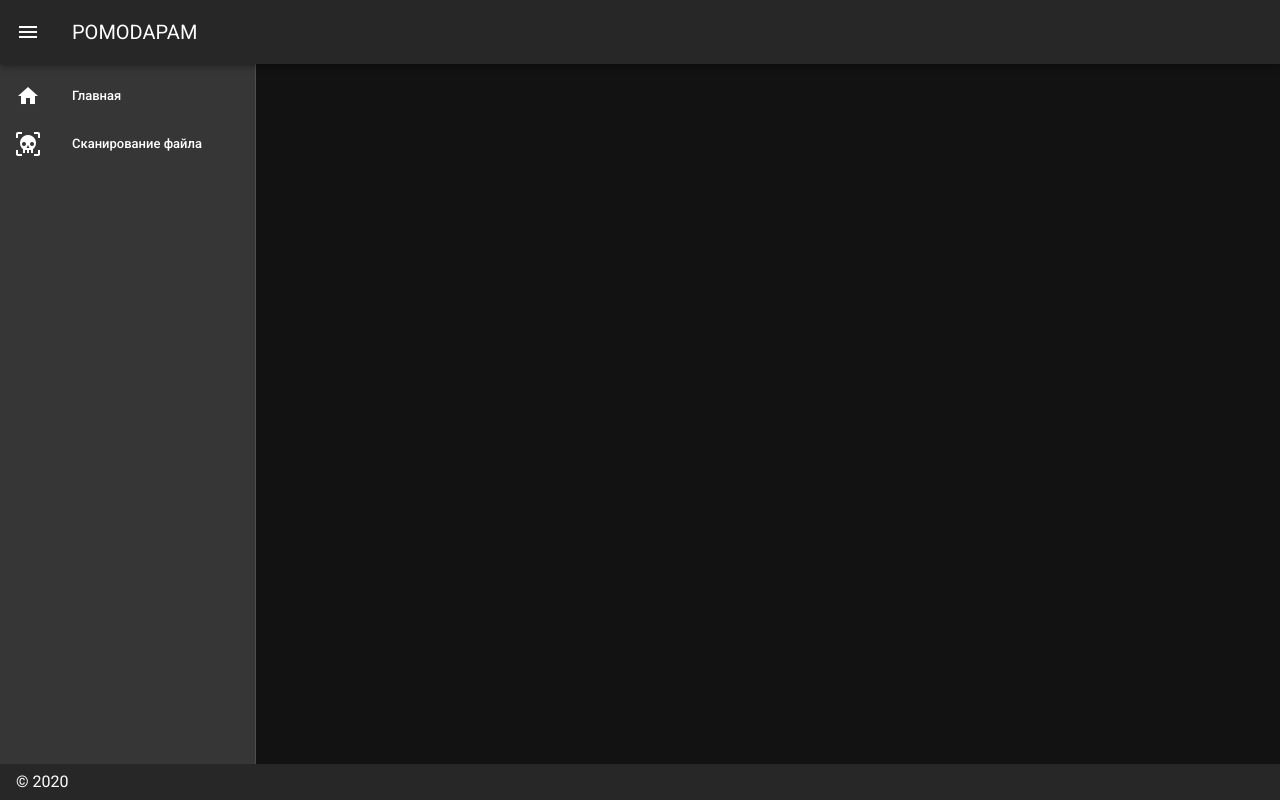
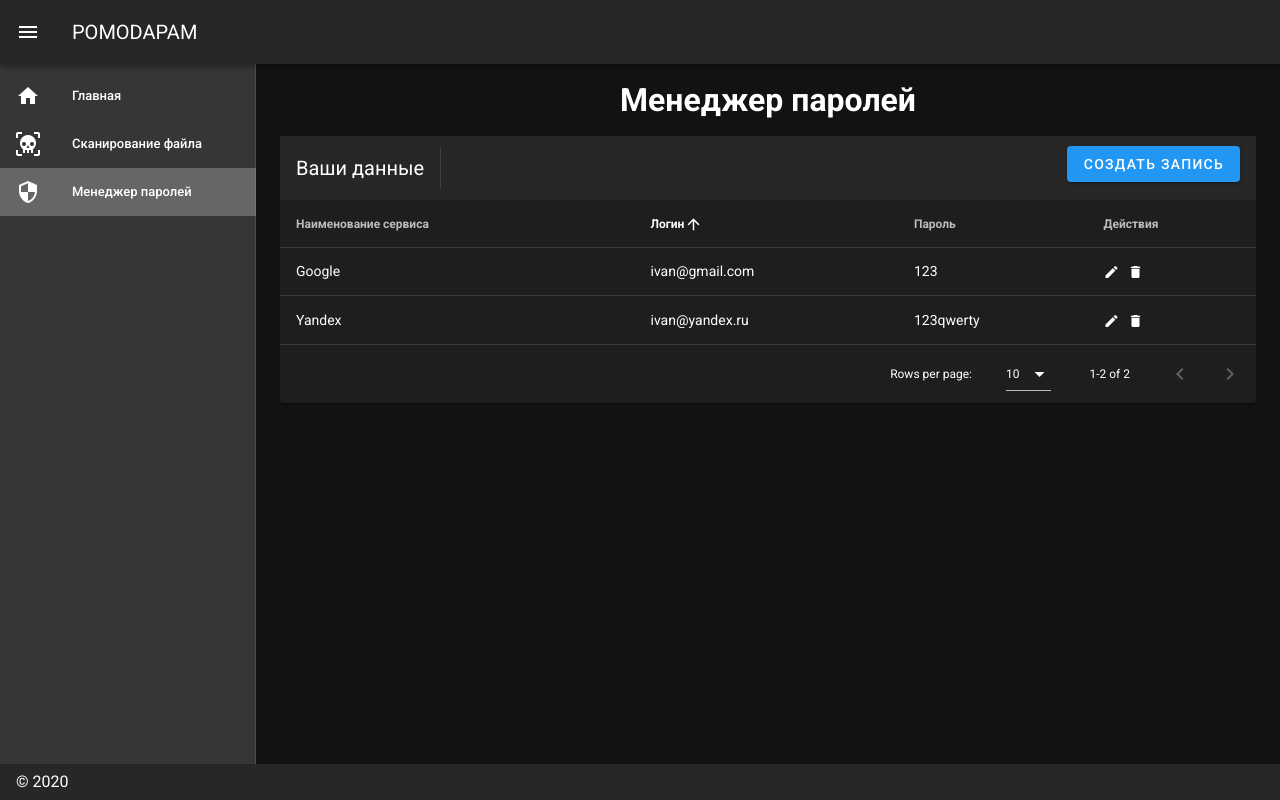
Before and after one commit to Evgaizen/MDP, a Vue app in the folder client/: page /passwordManager in a window 1280 px wide. Built offline with nearby package versions, Linux system fonts and the light colour scheme.

Commit message:
add password manager page

```diff
--- a/client/src/components/Drawer.vue
+++ b/client/src/components/Drawer.vue
@@ -33,6 +33,11 @@ export default {
         title: "Сканирование файла",
         link: "/scan",
       },
+      {
+        icon: "mdi-security",
+        title: "Менеджер паролей",
+        link: "/passwordManager",
+      },
     ],
   }),
   components: {
--- /dev/null
+++ b/client/src/pages/passwordManager.vue
@@ -0,0 +1,266 @@
+<template>
+  <div class="password-manager">
+    <div class="password-manager__title">
+      <h1>Менеджер паролей</h1>
+    </div>
+    <div class="password-manager__table-wrp">
+      <div class="col-12">
+        <template>
+  <v-data-table
+    :headers="headers"
+    :items="records"
+    sort-by="login"
+    class="elevation-1"
+  >
+    <template v-slot:top>
+      <v-toolbar
+        flat
+      >
+        <v-toolbar-title>Ваши данные</v-toolbar-title>
+        <v-divider
+          class="mx-4"
+          inset
+          vertical
+        ></v-divider>
+        <v-spacer></v-spacer>
+        <v-dialog
+          v-model="dialog"
+          max-width="500px"
+        >
+          <template v-slot:activator="{ on, attrs }">
+            <v-btn
+              color="primary"
+              dark
+              class="mb-2"
+              v-bind="attrs"
+              v-on="on"
+            >
+              Создать запись
+            </v-btn>
+          </template>
+          <v-card>
+            <v-card-title>
+              <span class="headline">{{ formTitle }}</span>
+            </v-card-title>
+
+            <v-card-text>
+              <v-container>
+                <v-row>
+                  <v-col
+                    cols="12"
+                    sm="12"
+                    md="12"
+                  >
+                    <v-text-field
+                      v-model="editedItem.name"
+                      label="Наименование сервиса"
+                    ></v-text-field>
+                  </v-col>
+                  <v-col
+                    cols="12"
+                    sm="6"
+                    md="6"
+                  >
+                    <v-text-field
+                      v-model="editedItem.login"
+                      label="Логин"
+                    ></v-text-field>
+                  </v-col>
+                  <v-col
+                    cols="12"
+                    sm="6"
+                    md="6"
+                  >
+                    <v-text-field
+                      v-model="editedItem.password"
+                      label="Пароль"
+                    ></v-text-field>
+                  </v-col>
+                </v-row>
+              </v-container>
+            </v-card-text>
+
+            <v-card-actions>
+              <v-spacer></v-spacer>
+              <v-btn
+                color="blue darken-1"
+                text
+                @click="close"
+              >
+                Отменить
+              </v-btn>
+              <v-btn
+                color="blue darken-1"
+                text
+                @click="save"
+              >
+                Сохранить
+              </v-btn>
+            </v-card-actions>
+          </v-card>
+        </v-dialog>
+        <v-dialog v-model="dialogDelete" max-width="500px">
+          <v-card>
+            <v-card-title class="headline">Are you sure you want to delete this item?</v-card-title>
+            <v-card-actions>
+              <v-spacer></v-spacer>
+              <v-btn color="blue darken-1" text @click="closeDelete">Cancel</v-btn>
+              <v-btn color="blue darken-1" text @click="deleteItemConfirm">OK</v-btn>
+              <v-spacer></v-spacer>
+            </v-card-actions>
+          </v-card>
+        </v-dialog>
+      </v-toolbar>
+    </template>
+    <template v-slot:item.actions="{ item }">
+      <v-icon
+        small
+        class="mr-2"
+        @click="editItem(item)"
+      >
+        mdi-pencil
+      </v-icon>
+      <v-icon
+        small
+        @click="deleteItem(item)"
+      >
+        mdi-delete
+      </v-icon>
+    </template>
+    <template v-slot:no-data>
+      <v-btn
+        color="primary"
+        @click="initialize"
+      >
+        Reset
+      </v-btn>
+    </template>
+  </v-data-table>
+</template>
+      </div>
+    </div>
+  </div>
+</template>
+<script>
+  export default {
+    data: () => ({
+      dialog: false,
+      dialogDelete: false,
+      headers: [
+        {
+          text: 'Наименование сервиса',
+          align: 'start',
+          sortable: true,
+          value: 'name',
+        },
+        { text: 'Логин', value: 'login' },
+        { text: 'Пароль', value: 'password' },
+        { text: 'Действия', value: 'actions', sortable: false },
+      ],
+      records: [],
+      editedIndex: -1,
+      editedItem: {
+        name: '',
+        login: 0,
+        password: 0,
+      },
+      defaultItem: {
+        name: '',
+        login: 0,
+        password: 0,
+      },
+    }),
+
+    computed: {
+      formTitle () {
+        return this.editedIndex === -1 ? 'Создание записи' : 'Изменение записи'
+      },
+    },
+
+    watch: {
+      dialog (val) {
+        val || this.close()
+      },
+      dialogDelete (val) {
+        val || this.closeDelete()
+      },
+    },
+
+    created () {
+      this.initialize()
+    },
+
+    methods: {
+      initialize () {
+        this.records = [
+          {
+            name: 'Google',
+            login: 'ivan@gmail.com',
+            password: '123',
+          },
+          {
+            name: 'Yandex',
+            login: 'ivan@yandex.ru',
+            password: '123qwerty',
+          },
+        ]
+      },
+
+      editItem (item) {
+        this.editedIndex = this.records.indexOf(item)
+        this.editedItem = Object.assign({}, item)
+        this.dialog = true
+      },
+
+      deleteItem (item) {
+        this.editedIndex = this.records.indexOf(item)
+        this.editedItem = Object.assign({}, item)
+        this.dialogDelete = true
+      },
+
+      deleteItemConfirm () {
+        this.records.splice(this.editedIndex, 1)
+        this.closeDelete()
+      },
+
+      close () {
+        this.dialog = false
+        this.$nextTick(() => {
+          this.editedItem = Object.assign({}, this.defaultItem)
+          this.editedIndex = -1
+        })
+      },
+
+      closeDelete () {
+        this.dialogDelete = false
+        this.$nextTick(() => {
+          this.editedItem = Object.assign({}, this.defaultItem)
+          this.editedIndex = -1
+        })
+      },
+
+      save () {
+        if (this.editedIndex > -1) {
+          Object.assign(this.records[this.editedIndex], this.editedItem)
+        } else {
+          this.records.push(this.editedItem)
+        }
+        this.close()
+      },
+    },
+  }
+</script>
+<style lang="scss" scoped>
+.password-manager {
+  &__title {
+    color: #ffffff;
+    display: flex;
+    justify-content: center;
+  }
+  &__table {
+    &-wrp {
+
+    }
+  }
+}
+</style>
--- a/client/src/plugins/router.js
+++ b/client/src/plugins/router.js
@@ -8,6 +8,7 @@ Vue.config.productionTip = false
 // Pages
 import Home from '../pages/home.vue'
 import Scan from '../pages/scan.vue'
+import PasswordManager from '../pages/passwordManager.vue'
 
 const routes = [
   {
@@ -19,6 +20,11 @@ const routes = [
     name: 'scan',
     path: '/scan',
     component: Scan
+  },
+  {
+    name: 'passwordManager',
+    path: '/passwordManager',
+    component: PasswordManager
   }
 ];
 
```
Also changed, not shown: 1 other file (tests, documents, lock files or other folders).
